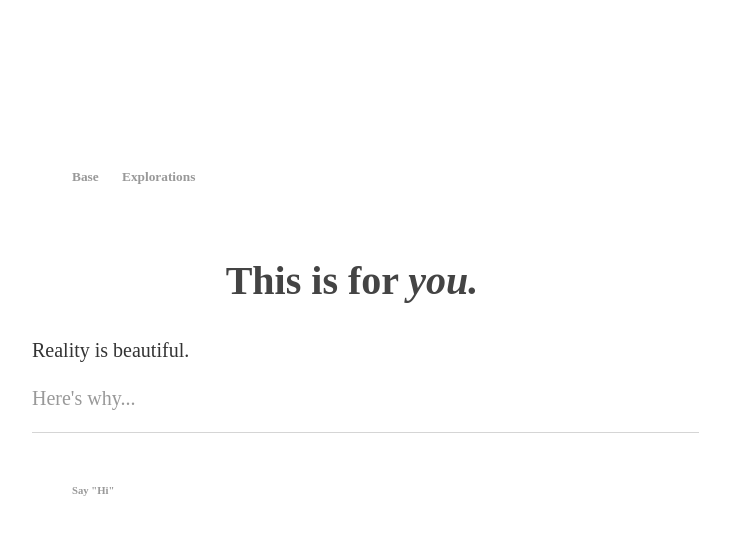
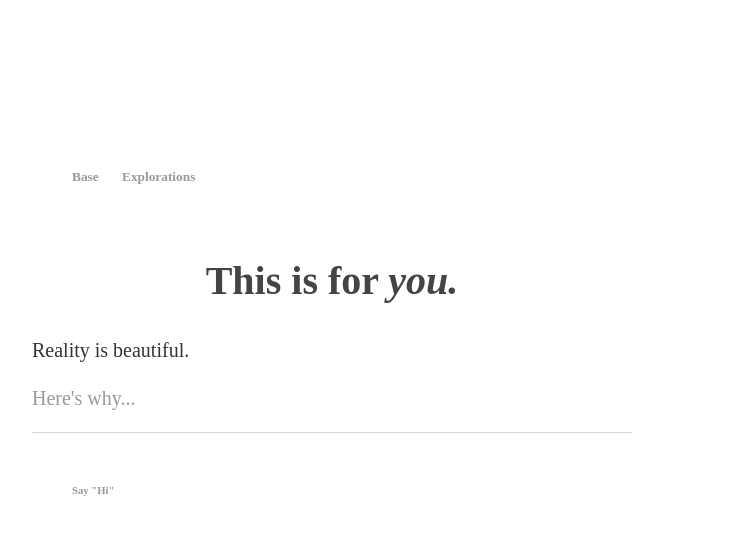
Before and after one commit to ray-dorai/ray-dorai.github.io, a Jekyll site: the page built from index.html, in a window 1280 px wide. Shown: the top 535 px of the page, without its empty margins (96-826 px from the left). Built offline with Jekyll 4.4.1, drawn with Linux system fonts in a browser that asks for light colours.

Commit message:
Update main.css

```diff
--- a/css/main.css
+++ b/css/main.css
@@ -2,7 +2,7 @@
 body {
     margin: 10vw;
     font-family: 'Fjord One', serif;
-    width: 50em;
+    width: 45em;
     font-size: smaller;
     line-height: 1.4;
     color: #444;
```
